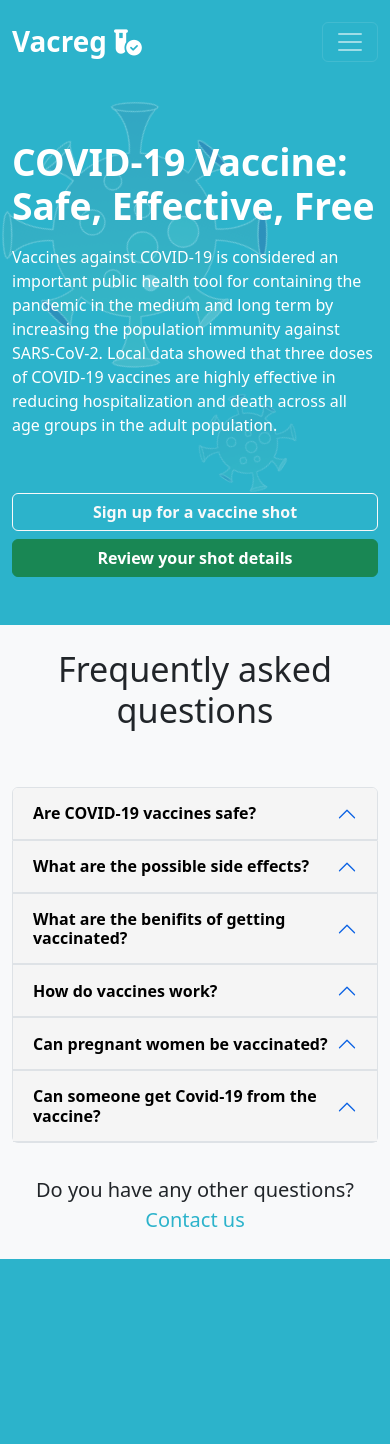
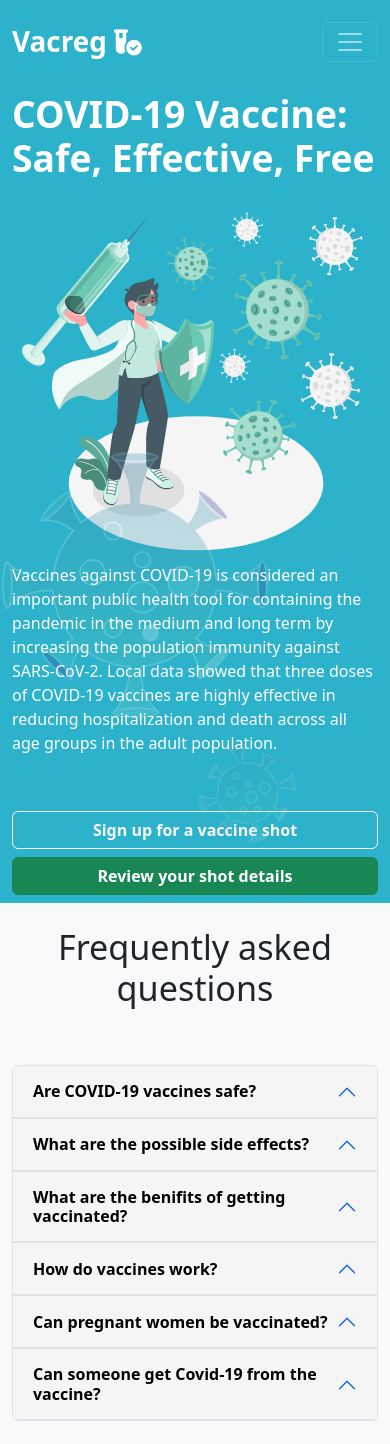
Before and after one commit to belalsalah74/vacreg, a Django app: page / in a window 390 px wide. Shown: the top 1444 px of the page. Before the commit the page ends 1259 px from the top, so only its background shows below. Run offline with Django 4.2, Linux system fonts and the light colour scheme.

Commit message:
minor css edit

```diff
--- a/accounts/templates/accounts/register_login.html
+++ b/accounts/templates/accounts/register_login.html
@@ -5,6 +5,7 @@
     {% if user.is_authenticated %}
 
     <h1 class="display-6 mt-3">You are already logged in</h1>
+    <p class="mt-2">Check your vaccine shot detail <a href="{% url 'vaccine:vaccine-detail' %}" class="link-primary">here</a></p>
     {% else %} {% if 'register' in request.path %}
     <h1 class="display-6 mt-3">Step one fill in your personal information</h1>
     {% elif 'login' in request.path %}
--- a/vac/static/base.css
+++ b/vac/static/base.css
@@ -32,6 +32,12 @@ a {
     display: flex;
     align-items: flex-start;
 
+}
+
+@media screen and (max-width:500px) {
+    .wrapper {
+        min-height: calc(100vh - 83px);
+    }
 }
 
 /* Header and Hero */
@@ -71,13 +77,14 @@ h1,
     right: 100px;
 
 }
+
 @media screen and (max-width:500px) {
     .svg-lg {
-        top: 100px;
+        top: 450px;
     }
 
     .svg-sm {
-        top: 400px;
+        top: 750px;
 
     }
 }
--- a/vac/templates/vac/index.html
+++ b/vac/templates/vac/index.html
@@ -1,13 +1,18 @@
 {% extends 'vac/base.html' %} {% block content %} {%load static%}
 
-<section class="hero py-5 py-md-2 text-white ">
+<section class="hero py-2 text-white ">
   <div class="container">
-    <div class="row align-items-center mt-2 mt-md-0">
+    <div class="row align-items-center">
 
-      <div class="col-md-6">
+      <div class="col-md-6 ">
         <h1 class="display-3 fw-semibold mb-3">
           COVID-19 Vaccine: Safe, Effective, Free
         </h1>
+        <img
+          src="{% static 'images/illustrtation.svg' %}"
+          alt="illustrtation"
+          class="img-fluid illustrtation d-md-none"
+        />
         <img src="{% static 'images/large-corona.svg' %}" alt="svg" class="corona-svg svg-lg">
         <img src="{% static 'images/small-corona.svg' %}" alt="svg" class="corona-svg svg-sm">
         <p class="hero-text">
@@ -37,7 +42,7 @@
         </div>
       </div>
 
-      <div class="col-md-6 d-none d-md-block">
+      <div class="col-md-6  d-none d-md-block ">
         <img
           src="{% static 'images/illustrtation.svg' %}"
           alt="illustrtation"
```
Also changed, not shown: vac/templates/vac/vaccineshot_detail.html (+4 -4 lines), 1 other file.
